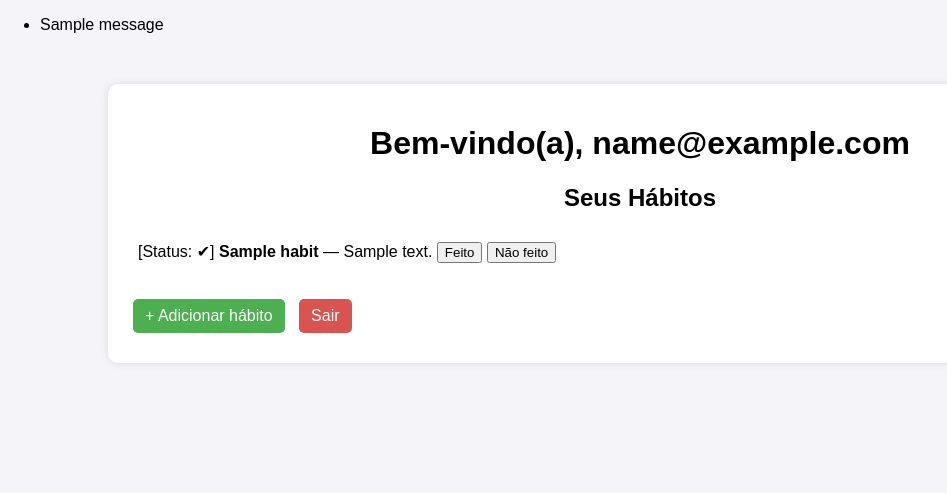
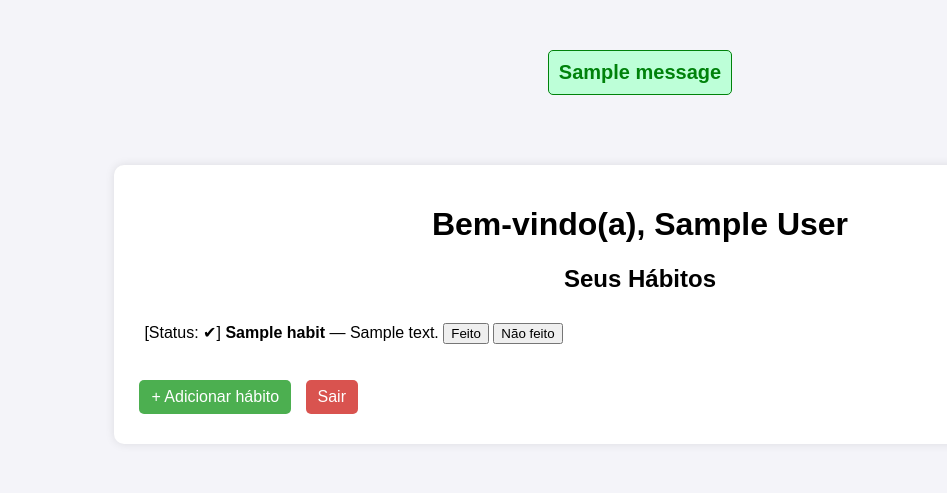
Before and after one commit to orafaeldantas/habit-tracker, a Flask app: page / in a window 1280 px wide. Shown: the top 493 px of the page, without its empty margins (0-947 px from the left). Run offline with Flask 3, Linux system fonts and the light colour scheme; the visitor is signed in with stand-in values (Sample User, id 1); tables that the repository leaves empty hold one stand-in row (values such as "Sample post"); one stand-in notice (Sample message) is shown.

Commit message:
feat: add categories in flash messages

```diff
--- a/app.py
+++ b/app.py
@@ -63,7 +63,7 @@ def insert_habit():
 
         if title and insert_db_habits(user_id, title, description):
 
-            flash('Hábito adicionado com sucesso!')
+            flash('Hábito adicionado com sucesso!', 'success')
             return redirect(url_for('dashboard'))
 
         flash('Erro ao adicionar hábito!', 'error')
@@ -87,10 +87,10 @@ def register_user():
     if request.method == 'POST':
         password = generate_password_hash(request.form['psw'])
         if insert_db_users(request.form['name'], request.form['email'], password):
-            flash('Cadastro feito com sucesso!')
+            flash('Cadastro feito com sucesso!', 'success')
             return redirect(url_for('dashboard'))
         else:
-            flash('Erro ao registrar. Tente novamente mais tarde!')
+            flash('Erro ao registrar. Tente novamente mais tarde!', 'error')
             return render_template('register.html')
 
     return render_template('register.html')
@@ -105,7 +105,8 @@ def login_user():
         if user_data and check_password_hash(user_data['password'], request.form['psw']):
             session['email_user'] = request.form['email']
             session['id_user'] = user_data['id']
-            flash('Login feito com sucesso!')
+            session['name_user'] = user_data['name']
+            flash('Login feito com sucesso!', 'success')
             return redirect(url_for('dashboard'))
         else:
             flash('Usuário ou senha incorreto!', 'error')
@@ -118,7 +119,7 @@ def login_user():
 @app.route('/logout', methods=['GET'])
 def logout_user():
     session.pop('id_user', None)
-    flash('Logout feito! Já estamos com saudades. ;)')
+    flash('Logout feito! Já estamos com saudades. ;)', 'success')
     return redirect(url_for('login_user'))
 
 
--- a/database.py
+++ b/database.py
@@ -98,7 +98,7 @@ def verify_login(email):
     try:
         with get_db() as conn:
             cur = conn.cursor()
-            cur.execute("SELECT id, password FROM users WHERE email = ?", (email,))
+            cur.execute("SELECT id, password, name FROM users WHERE email = ?", (email,))
             user_exists = cur.fetchone()
 
             return user_exists
--- a/static/css/dashboard.css
+++ b/static/css/dashboard.css
@@ -1,8 +1,12 @@
 body {
     font-family: Arial, sans-serif;
     background-color: #f4f4f9;
-    margin: 0;
+    margin-top: 50px;
     padding: 0;
+    display: flex;
+    flex-direction: column;
+    align-items: center;
+    justify-content: center;
   }
 
   .container {
--- a/static/css/global.css
+++ b/static/css/global.css
@@ -5,11 +5,23 @@
     padding: 10px;
     font-size: 20px;
     font-weight: bold;
+    border-radius: 5px;
 }
 
 .flash.error {
     background: rgb(255, 235, 235);
     color: rgb(220, 20, 60);
     border: 1px solid rgb(220, 20, 60);
-    border-radius: 5px;
 }
+
+.flash.success {
+    background: rgb(189, 255, 216);
+    color: rgb(0, 130, 11);
+    border: 1px solid rgb(0, 130, 11);
+}
+
+.flash.info {
+    background: rgb(255, 252, 229);
+    color: rgb(49, 49, 49);
+    border: 1px solid rgb(49, 49, 49);
+}
--- a/templates/dashboard.html
+++ b/templates/dashboard.html
@@ -1,22 +1,15 @@
-<!DOCTYPE html>
-<html lang="pt-br">
-<head>
-  <meta charset="UTF-8">
-  <title>Dashboard - Habit Tracker</title>
+{% extends "base.html" %}
+
+{% block title %}dashboard{% endblock %}
+
+{% block styles %}
   <link rel="stylesheet" href="{{ url_for('static', filename='css/dashboard.css') }}">
-</head>
-<body>
-  {% with messages = get_flashed_messages(with_categories=true) %}
-    {% if messages %}
-        <ul class=flashes>
-            {% for category, message in messages %}
-                <li class="{{ category }}">{{ message }}</li>
-            {% endfor %}
-        </ul>
-    {% endif %}
-  {% endwith %}
+{% endblock %}
+
+{% block content %}
+
   <div class="container">
-    <h1>Bem-vindo(a), {{ session['email_user'] }}</h1>
+    <h1>Bem-vindo(a), {{ session['name_user'] }}</h1>
     <h2>Seus Hábitos</h2>
 
     {% if habits %}
@@ -39,5 +32,4 @@
     <a href="{{ url_for('insert_habit') }}" class="btn">+ Adicionar hábito</a>
     <a href="{{ url_for('logout_user') }}" class="btn btn-logout">Sair</a>
   </div>
-</body>
-</html>
+{% endblock content %}
```
